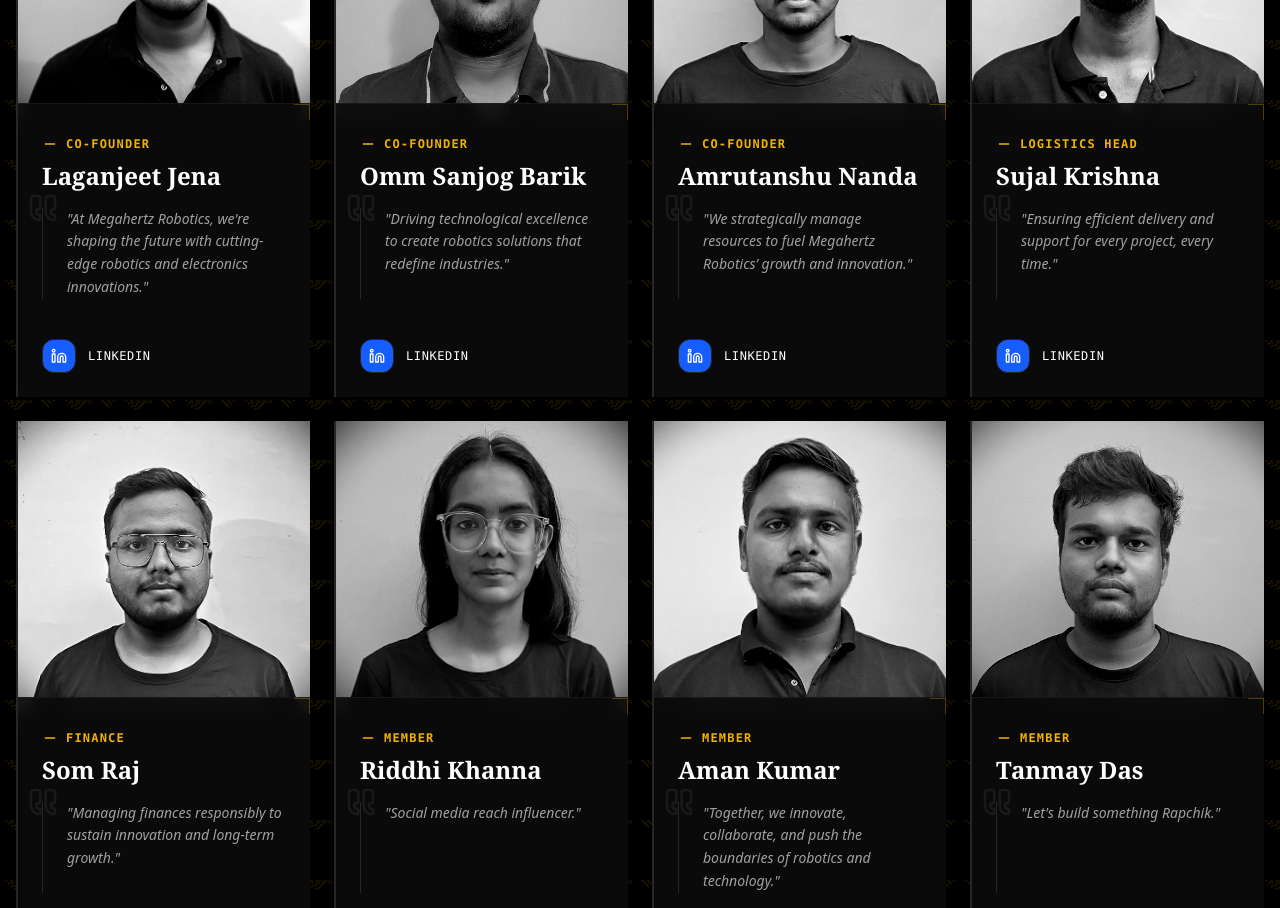
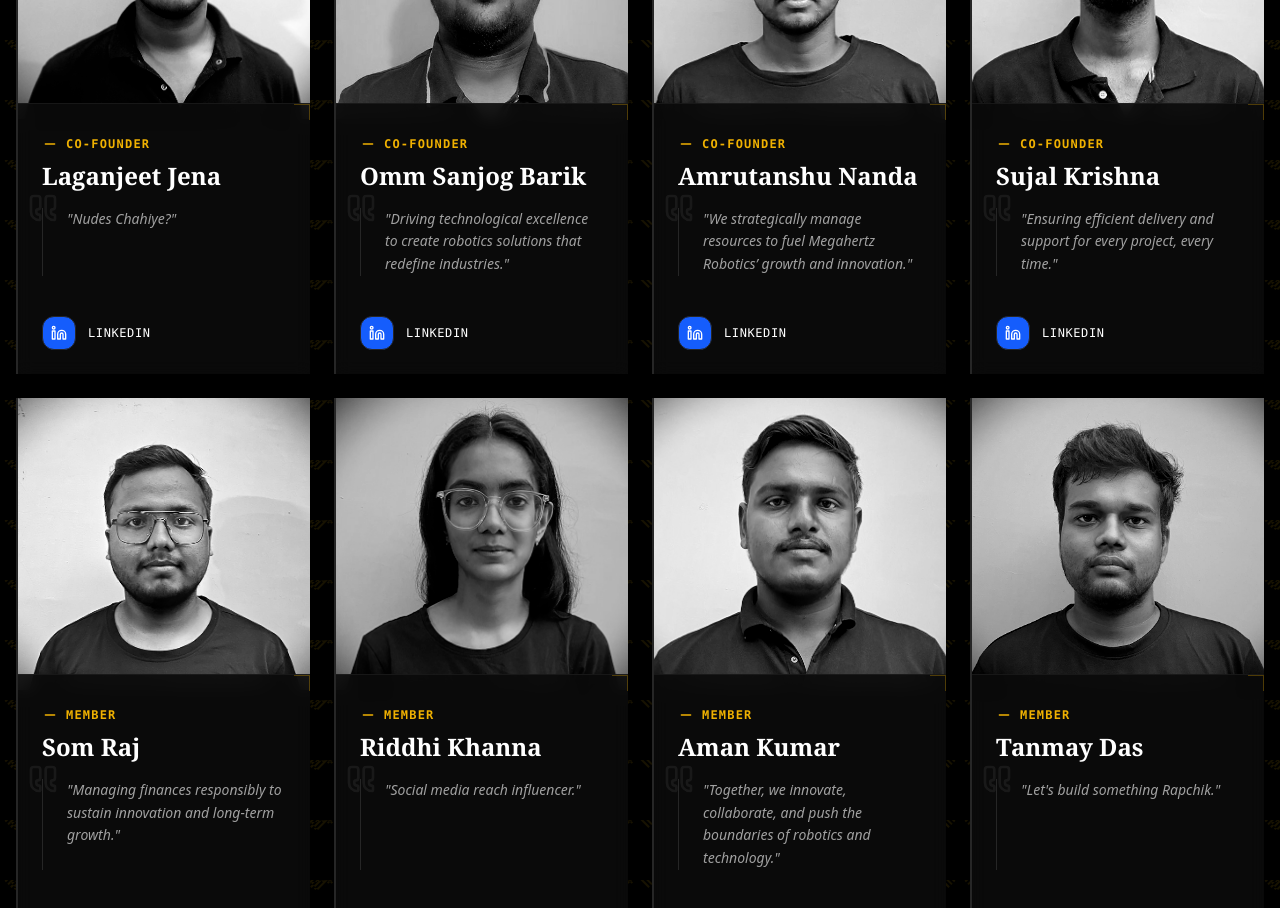
Before and after one commit to sonroy-glitch/mega_FE, a React (Vite) app: page /about in a window 1280 px wide. Shown: the part 740-1648 px from the top of the page. Built offline with nearby package versions, Linux system fonts and the light colour scheme.

Commit message:
Update membersData.js

```diff
--- a/src/data/membersData.js
+++ b/src/data/membersData.js
@@ -17,7 +17,7 @@ export const members = [
     name: "Laganjeet Jena",
     role: "Co-Founder",
     quote:
-      "At Megahertz Robotics, we're shaping the future with cutting-edge robotics and electronics innovations.",
+      "Nudes Chahiye?",
     image: m1,
     linkedin: "https://www.linkedin.com/in/laganjeetjena/",
   },
@@ -43,7 +43,7 @@ export const members = [
   {
     id: 5,
     name: "Sujal Krishna",
-    role: "Logistics Head",
+    role: "Co-Founder",
     quote:
       "Ensuring efficient delivery and support for every project, every time.",
     image: m5,
@@ -52,7 +52,7 @@ export const members = [
   {
     id: 6,
     name: "Som Raj",
-    role: "Finance",
+    role: "Member",
     quote:
       "Managing finances responsibly to sustain innovation and long-term growth.",
     image: m6,
```
